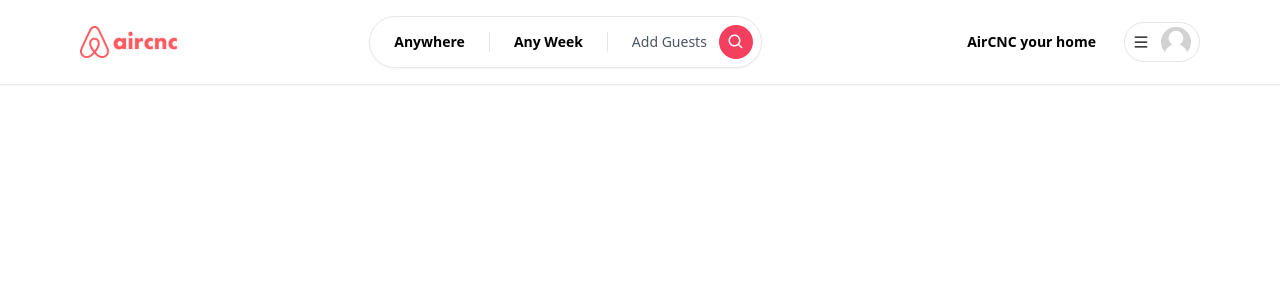
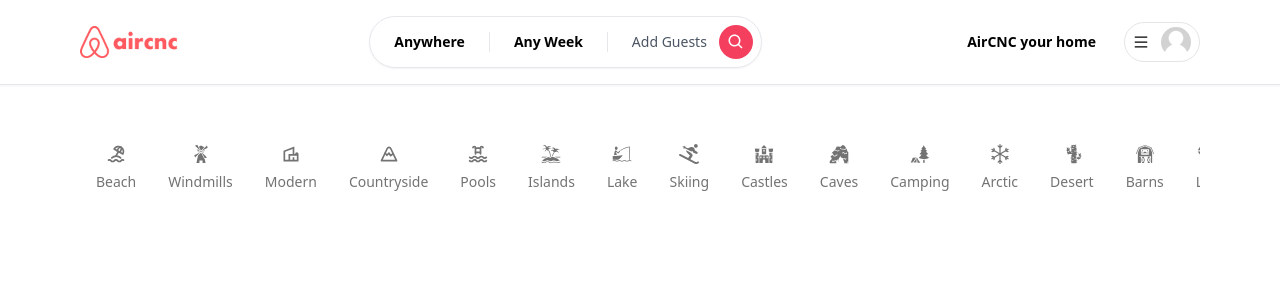
Before and after one commit to Sf-Shohag71/Aircnc, a React (Vite) app: page / in a window 1280 px wide. Shown: the top 300 px of the page. Built offline with nearby package versions, Linux system fonts and the light colour scheme; no server answers.

Commit message:
added categories below the navbar

```diff
--- /dev/null
+++ b/src/components/categories/Categories.jsx
@@ -0,0 +1,22 @@
+import React from "react";
+import Container from "../shared/Container/Container";
+import { categories } from "./categoriesData";
+import CategoryBox from "./CategoryBox";
+
+const Categories = () => {
+  return (
+    <Container>
+      <div className="flex flex-row items-center justify-between pt-4 overflow-x-auto">
+        {categories.map((item) => (
+          <CategoryBox
+            label={item.label}
+            icon={item.icon}
+            key={item.id}
+          ></CategoryBox>
+        ))}
+      </div>
+    </Container>
+  );
+};
+
+export default Categories;
--- /dev/null
+++ b/src/components/categories/CategoryBox.jsx
@@ -0,0 +1,12 @@
+import React from "react";
+
+const CategoryBox = ({ label, icon: Icon }) => {
+  return (
+    <div className="flex flex-col items-center justify-center gap-2 p-4 border-b-2 hover:text-neutral-800 border-transparent text-neutral-500">
+      <Icon size={20}></Icon>
+      <div className="text-sm font-medium">{label}</div>
+    </div>
+  );
+};
+
+export default CategoryBox;
--- /dev/null
+++ b/src/components/categories/categoriesData.js
@@ -0,0 +1,108 @@
+import { TbBeach, TbMountain, TbPool } from 'react-icons/tb'
+import {
+  GiBarn,
+  GiBoatFishing,
+  GiCactus,
+  GiCastle,
+  GiCaveEntrance,
+  GiForestCamp,
+  GiIsland,
+  GiWindmill,
+} from 'react-icons/gi'
+import { FaSkiing } from 'react-icons/fa'
+import { BsSnow } from 'react-icons/bs'
+import { IoDiamond } from 'react-icons/io5'
+import { MdOutlineVilla } from 'react-icons/md'
+
+export const categories = [
+  {
+    id: 0,
+    label: 'Beach',
+    icon: TbBeach,
+    description: 'This property is close to the beach!',
+  },
+  {
+    id: 1,
+    label: 'Windmills',
+    icon: GiWindmill,
+    description: 'This property is has windmills!',
+  },
+  {
+    id: 2,
+    label: 'Modern',
+    icon: MdOutlineVilla,
+    description: 'This property is modern!',
+  },
+  {
+    id: 3,
+    label: 'Countryside',
+    icon: TbMountain,
+    description: 'This property is in the countryside!',
+  },
+  {
+    id: 4,
+    label: 'Pools',
+    icon: TbPool,
+    description: 'This is property has a beautiful pool!',
+  },
+  {
+    id: 5,
+    label: 'Islands',
+    icon: GiIsland,
+    description: 'This property is on an island!',
+  },
+  {
+    id: 6,
+    label: 'Lake',
+    icon: GiBoatFishing,
+    description: 'This property is near a lake!',
+  },
+  {
+    id: 7,
+    label: 'Skiing',
+    icon: FaSkiing,
+    description: 'This property has skiing activities!',
+  },
+  {
+    id: 8,
+    label: 'Castles',
+    icon: GiCastle,
+    description: 'This property is an ancient castle!',
+  },
+  {
+    id: 9,
+    label: 'Caves',
+    icon: GiCaveEntrance,
+    description: 'This property is in a spooky cave!',
+  },
+  {
+    id: 10,
+    label: 'Camping',
+    icon: GiForestCamp,
+    description: 'This property offers camping activities!',
+  },
+  {
+    id: 11,
+    label: 'Arctic',
+    icon: BsSnow,
+    description: 'This property is in arctic environment!',
+  },
+  {
+    id: 12,
+    label: 'Desert',
+    icon: GiCactus,
+    description: 'This property is in the desert!',
+  },
+  {
+    id: 13,
+    label: 'Barns',
+    icon: GiBarn,
+    description: 'This property is in a barn!',
+  },
+  {
+    id: 14,
+    label: 'Lux',
+    icon: IoDiamond,
+    description: 'This property is brand new and luxurious!',
+  },
+]
--- a/src/layouts/Main.jsx
+++ b/src/layouts/Main.jsx
@@ -1,11 +1,15 @@
-import Navbar from "../components/shared/Navbar/Navbar"
+import { Outlet } from "react-router-dom";
+import Navbar from "../components/shared/Navbar/Navbar";
 
 const Main = () => {
   return (
     <div>
       <Navbar></Navbar>
+      <div className="pt-28 pb-20">
+        <Outlet></Outlet>
+      </div>
     </div>
-  )
-}
+  );
+};
 
-export default Main
+export default Main;
--- /dev/null
+++ b/src/pages/Home.jsx
@@ -0,0 +1,10 @@
+import React from 'react';
+import Categories from '../components/categories/Categories';
+
+const Home = () => {
+    return (
+        <Categories></Categories>
+    );
+};
+
+export default Home;
```
Also changed, not shown: src/routes/Routes.jsx (+11 -4 lines).
